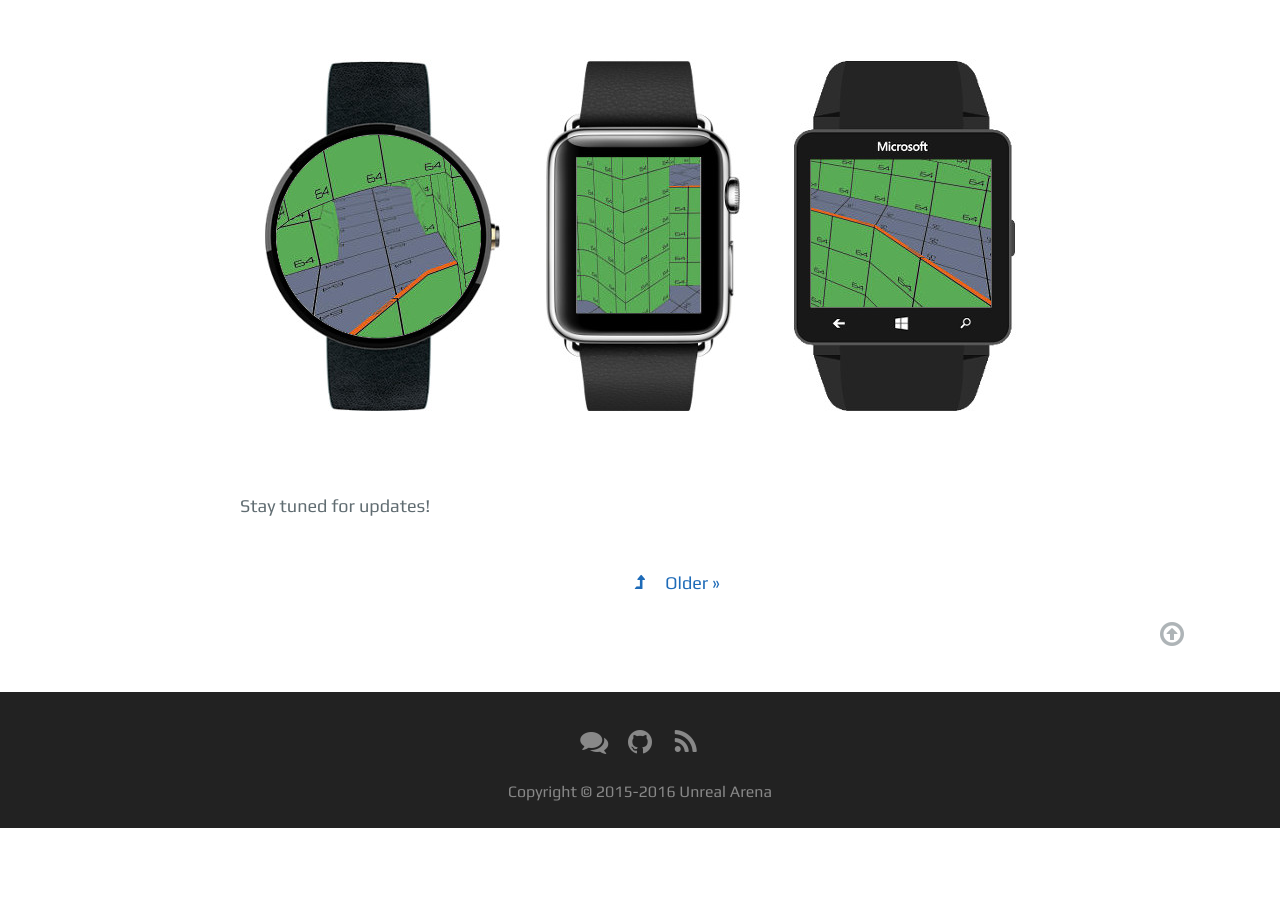
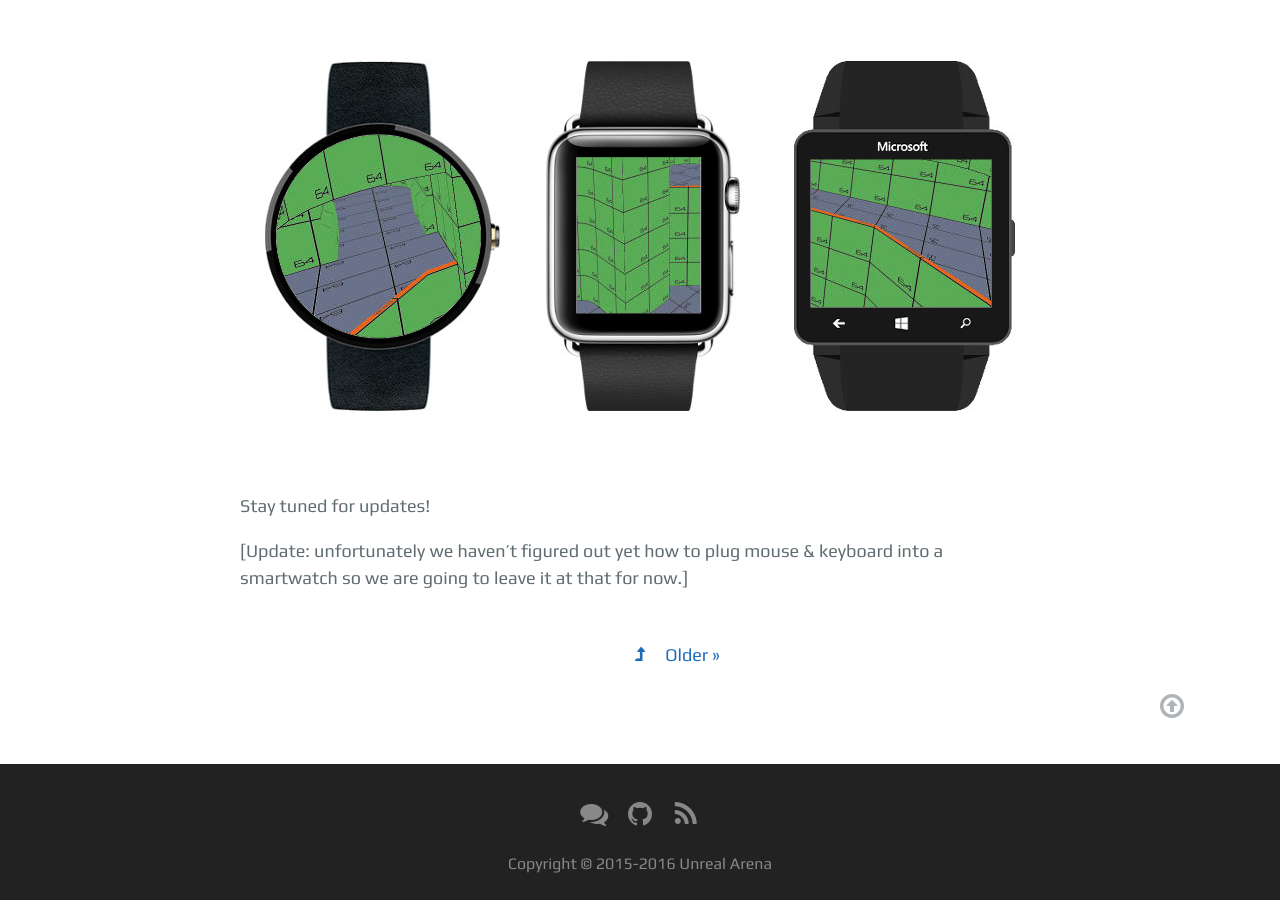
Before and after one commit to unrealarena/unrealarena.github.io, a Jekyll site: the page built from _posts/2016-04-01-unreal-watch.md, in a window 1280 px wide and 900 px high, scrolled down 721 px. Built offline with Jekyll 4.4.1, drawn with Linux system fonts in a browser that asks for light colours; nearby versions of some CDN libraries; before the commit the page ends 1549 px from its top, so only the background shows below that.

Commit message:
Update post: Unreal Watch

```diff
--- a/_posts/2016-04-01-unreal-watch.md
+++ b/_posts/2016-04-01-unreal-watch.md
@@ -14,3 +14,6 @@ smartwatches!!!
 </figure>
 
 Stay tuned for updates!
+
+[Update: unfortunately we haven't figured out yet how to plug mouse & keyboard
+into a smartwatch so we are going to leave it at that for now.]
```
